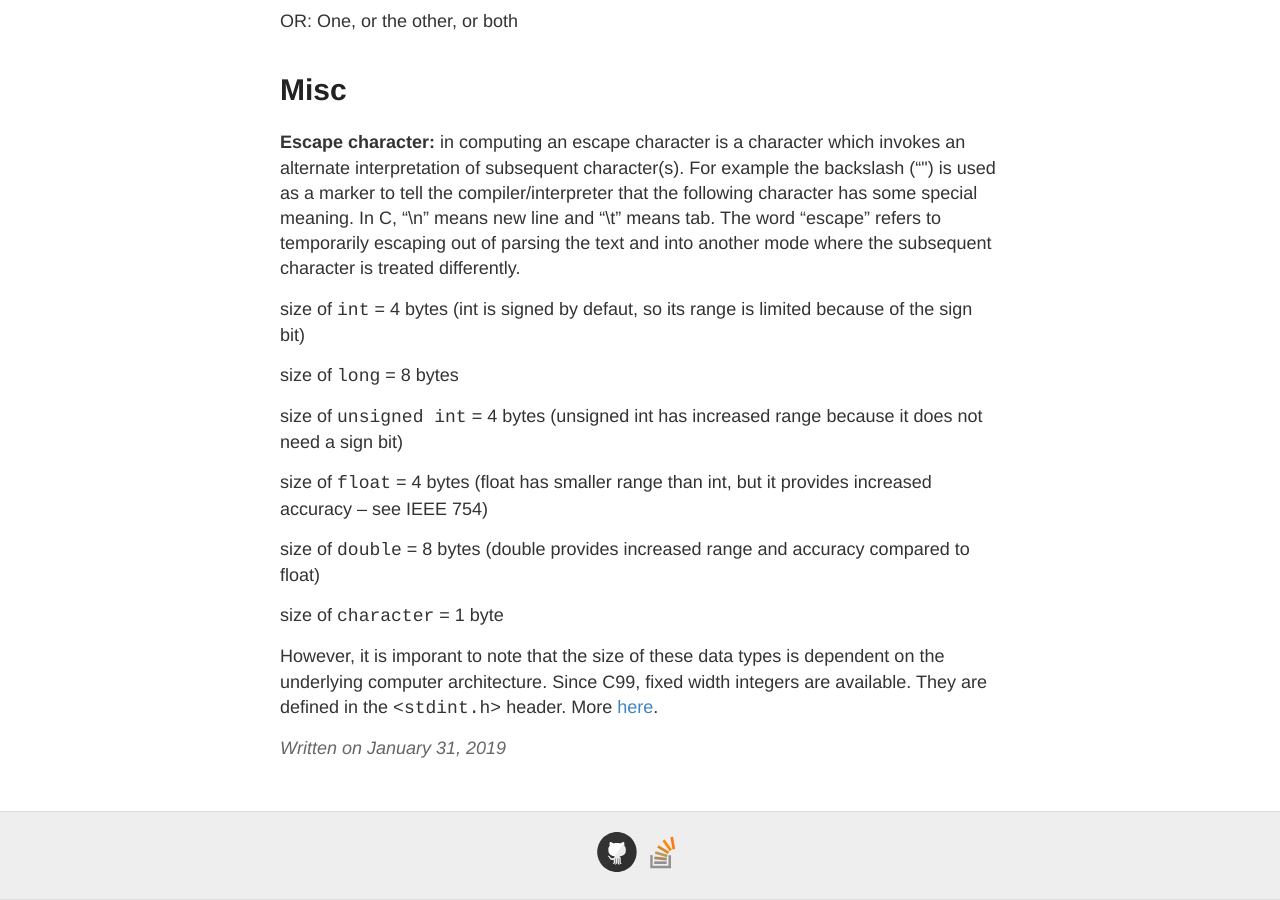
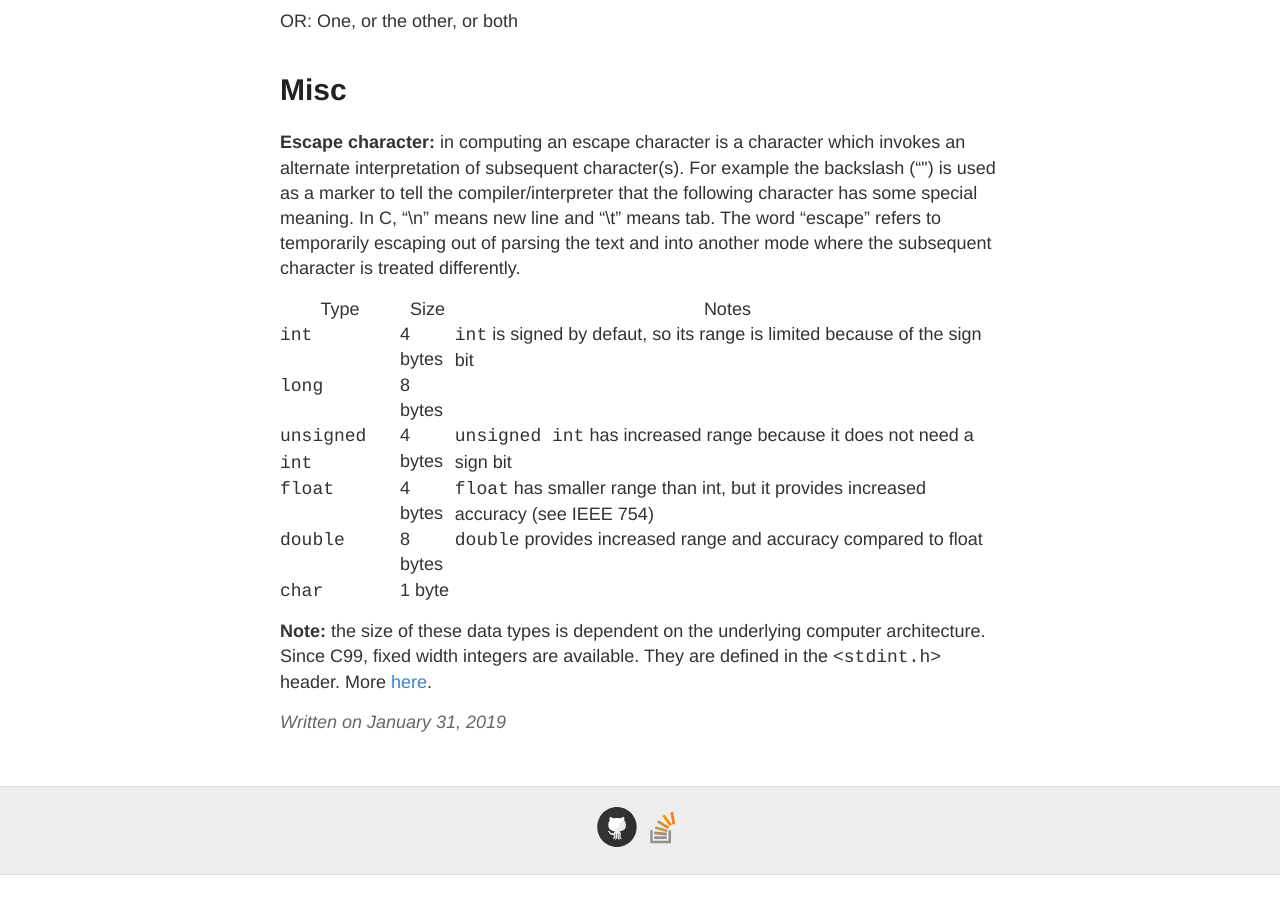
Before and after one commit to gutucristian/gutucristian.github.io, a Jekyll site: the page built from _posts/2019-1-31-C-Programming-Notes.md, in a window 1280 px wide and 900 px high, scrolled down 1546 px. Built offline with Jekyll 4.4.1, drawn with Linux system fonts in a browser that asks for light colours; our own code applies the rules of GitHub Pages for plain Markdown files; after the commit the page ends 2421 px from its top, so only the background shows below that.

Commit message:
Update 2019-1-31-C-Programming-Notes.md

```diff
--- a/_posts/2019-1-31-C-Programming-Notes.md
+++ b/_posts/2019-1-31-C-Programming-Notes.md
@@ -49,16 +49,13 @@ OR: One, or the other, or both
 
 __Escape character:__ in computing an escape character is a character which invokes an alternate interpretation of subsequent character(s). For example the backslash ("\") is used as a marker to tell the compiler/interpreter that the following character has some special meaning. In C, "\n" means new line and "\t" means tab. The word "escape" refers to temporarily escaping out of parsing the text and into another mode where the subsequent character is treated differently.
 
-size of `int` = 4 bytes (int is signed by defaut, so its range is limited because of the sign bit)
+| Type | Size | Notes |
+| --- | --- | --- |
+| `int` | 4 bytes | `int` is signed by defaut, so its range is limited because of the sign bit |
+| `long` | 8 bytes |
+| `unsigned int` | 4 bytes | `unsigned int` has increased range because it does not need a sign bit |
+| `float` | 4 bytes | `float` has smaller range than int, but it provides increased accuracy (see IEEE 754) |
+| `double` | 8 bytes | `double` provides increased range and accuracy compared to float |
+| `char` | 1 byte |
 
-size of `long` = 8 bytes
-
-size of `unsigned int` = 4 bytes (unsigned int has increased range because it does not need a sign bit)
-
-size of `float` = 4 bytes (float has smaller range than int, but it provides increased accuracy -- see IEEE 754)
-
-size of `double` = 8 bytes (double provides increased range and accuracy compared to float)
-
-size of `character` = 1 byte
-
-However, it is imporant to note that the size of these data types is dependent on the underlying computer architecture. Since C99, fixed width integers are available. They are defined in the `<stdint.h>` header. More [here](https://en.cppreference.com/w/c/types/integer).
+__Note:__ the size of these data types is dependent on the underlying computer architecture. Since C99, fixed width integers are available. They are defined in the `<stdint.h>` header. More [here](https://en.cppreference.com/w/c/types/integer).
```
